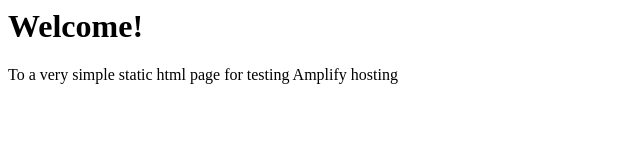
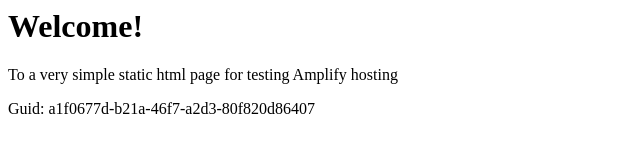
Before and after one commit to aws-aemilia-pdx/Github-PR-Commit-Integration-Test-DoNotTouch-GithubWebhookPreviewCanaryTest-v1-prod-us-west-2, a website: page src/index.html in a window 1280 px wide. Shown: the whole page, without its empty margins (0-640 px from the left). Drawn offline with Linux system fonts and the light colour scheme.

Commit message:
commit from integ tests

```diff
--- a/src/index.html
+++ b/src/index.html
@@ -1,3 +1,5 @@
+
+
 <html lang="en">
 
 <head>
@@ -10,6 +12,6 @@
 <body>
     <h1>Welcome!</h1>
     <p>To a very simple static html page for testing Amplify hosting</p>
-</body>
+    <p>Guid: a1f0677d-b21a-46f7-a2d3-80f820d86407</p></body>
 
 </html>
```
